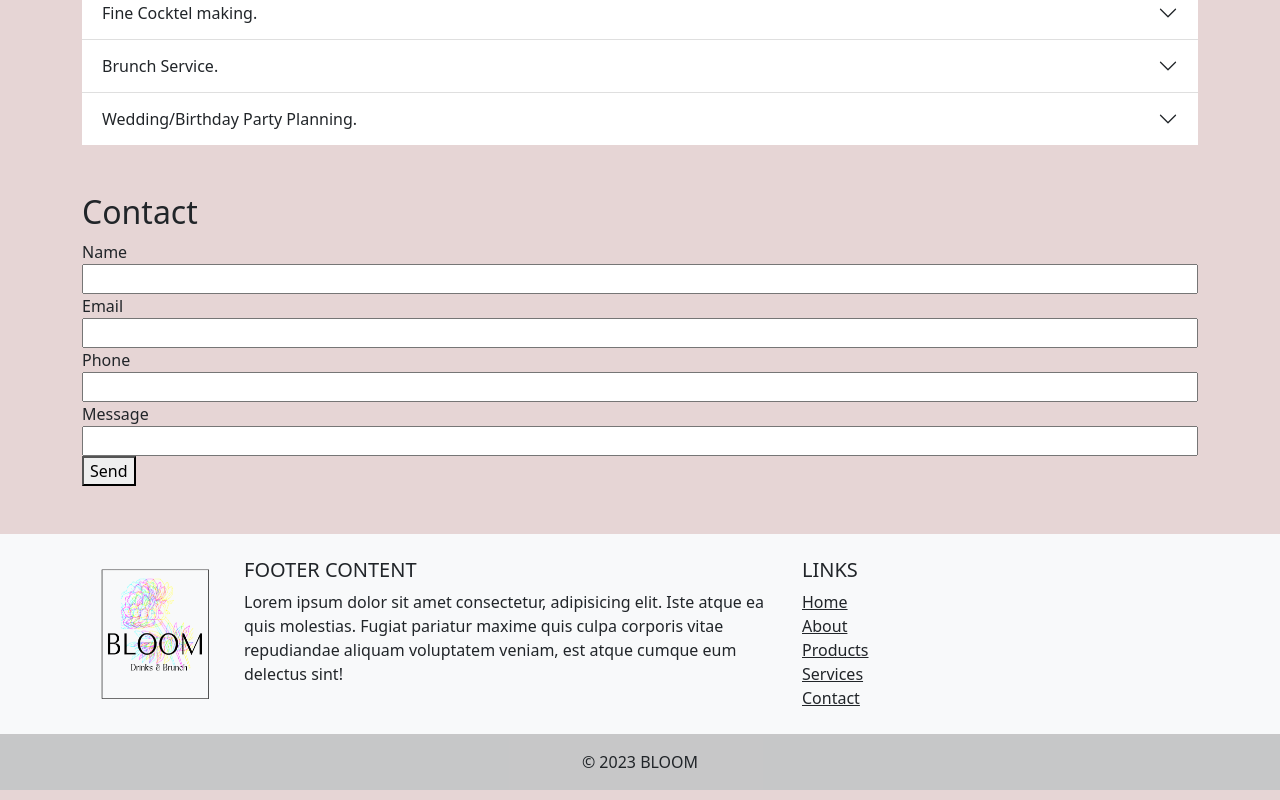
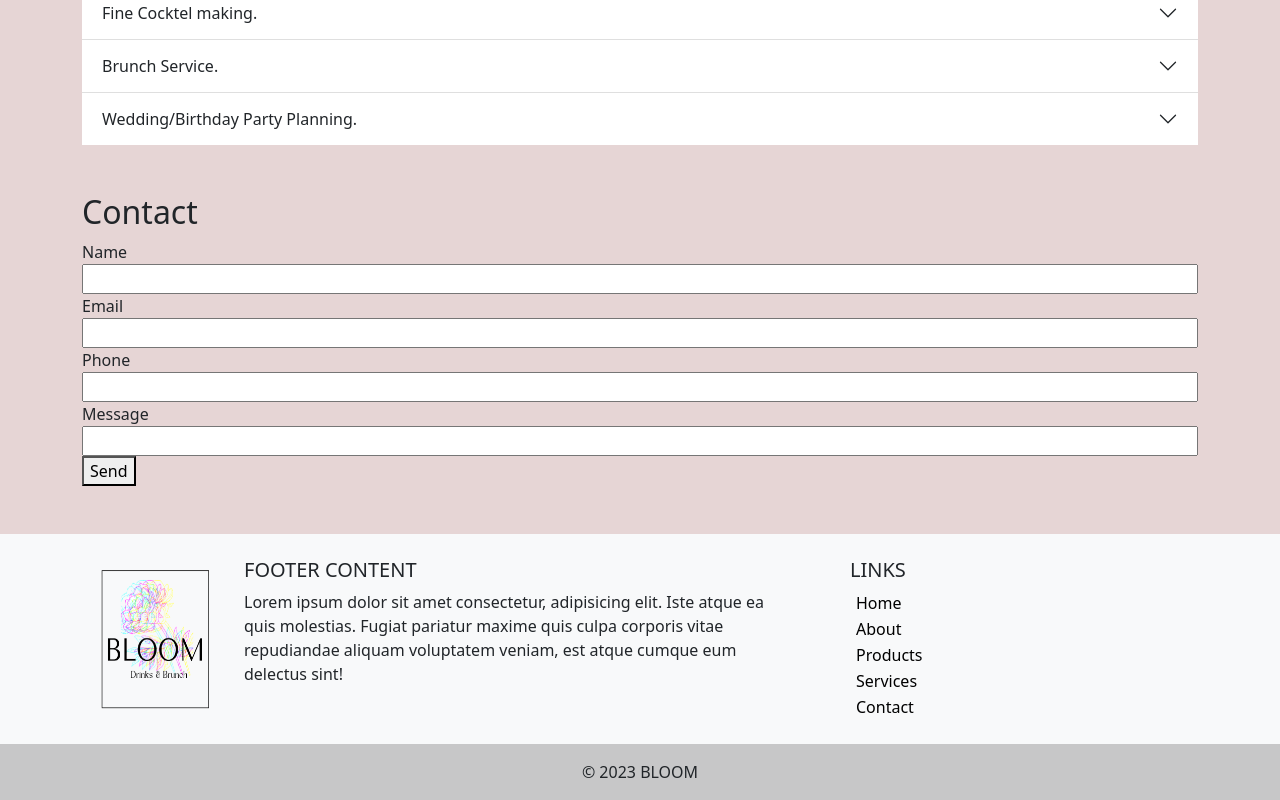
Before and after one commit to Brisasoledad2022/pin-frontend, a React (Create React App) app: page / in a window 1280 px wide. Shown: the part 2312-3112 px from the top of the page. Built offline with nearby package versions, Linux system fonts and the light colour scheme.

Commit message:
Algunas modificaciones

```diff
--- a/src/sections/Contacts/Contacts.jsx
+++ b/src/sections/Contacts/Contacts.jsx
@@ -1,4 +1,4 @@
-import React, {useState} from 'react';
+import React, {useState, useEffect} from 'react';
 
 import { Field, Form, Formik } from "formik";
 import { sendMessage } from "../../helpers/apiServices";
@@ -14,8 +14,13 @@ const Contact = () => {
   const keys = Object.keys(initialValues);
   const [formValues, setFormValues] = useState(initialValues);
 
+  useEffect(()=>{
+    console.log(formValues);
+
+  },[formValues])
+
+
   const handleSubmit = () => {
-    console.log(formValues);
     sendMessage(formValues);
   };
 
@@ -38,7 +43,7 @@ const Contact = () => {
         onSubmit={handleSubmit}
         validate={validate}
       >
-        {({ touched, errors, isValid }) => (
+        {({ touched, errors, isValid}) => (
           <Form>
             {keys.map(key => (
               <div className="d-flex flex-column" key={key}>
--- a/src/sections/Home/Home.jsx
+++ b/src/sections/Home/Home.jsx
@@ -6,7 +6,7 @@ import image3 from"../../assets/bar007.jpeg"
 
 function Home(){
     return(
-      <div className="container">
+      <div className="container" id='Home'>
         <div
           id="carouselExampleControls"
           className="carousel slide"
--- a/src/sections/Navbar/Navbar.jsx
+++ b/src/sections/Navbar/Navbar.jsx
@@ -6,9 +6,7 @@ const Navbar = () => {
   const menuItems = ["Home", "About", "Products", "Services", "Contact"];
 
   const clickHandler = id => {
-    if(id !== 'Home'){
-      document.getElementById(id).scrollIntoView({behavior: 'smooth'})
-    }
+    document.getElementById(id).scrollIntoView({behavior: 'smooth'})
   }
 
   return (
--- a/src/sections/footer/index.js
+++ b/src/sections/footer/index.js
@@ -2,6 +2,12 @@ import React from 'react';
 import logo from "../../assets/logo.png";
 
 const Footer = () => {
+    const footerLinks = ["Home", "About", "Products", "Services", "Contact"];
+
+    const clickHandler = id => {
+        document.getElementById(id).scrollIntoView({behavior: 'smooth'})
+    }
+
     return(
         <footer className="bg-light text-center text-lg-start">
             <div className="container p-4">
@@ -16,24 +22,17 @@ const Footer = () => {
                         </p>
                     </div>
                     <div className="col-lg-3 col-md-6 mb-4 mb-md-0">
-                        <h5 className="text-uppercase">Links</h5>
-                        <ul className="list-unstyled mb-0">
-                            <li>
-                                <a href="#Home" className="text-dark">Home</a>
-                            </li>
-                            <li>
-                                <a href="#About" className="text-dark">About</a>
-                            </li>
-                            <li>
-                                <a href="#Products" className="text-dark">Products</a>
-                            </li>
-                            <li>
-                                <a href="#Services" className="text-dark">Services</a>
-                            </li>
-                            <li>
-                                <a href="#Contact" className="text-dark">Contact</a>
-                            </li>
-                        </ul>
+                        <h5 className="text-uppercase mx-5">Links</h5>
+                        {footerLinks.map(item => (
+                            <button
+                                name={item}
+                                key={item}
+                                className='mx-5 bg-transparent border-0'
+                                onClick={e => clickHandler(e.target.name)}
+                            >
+                                {item}
+                            </button>)
+                        )}
                     </div>
                 </div>
             </div>
```
